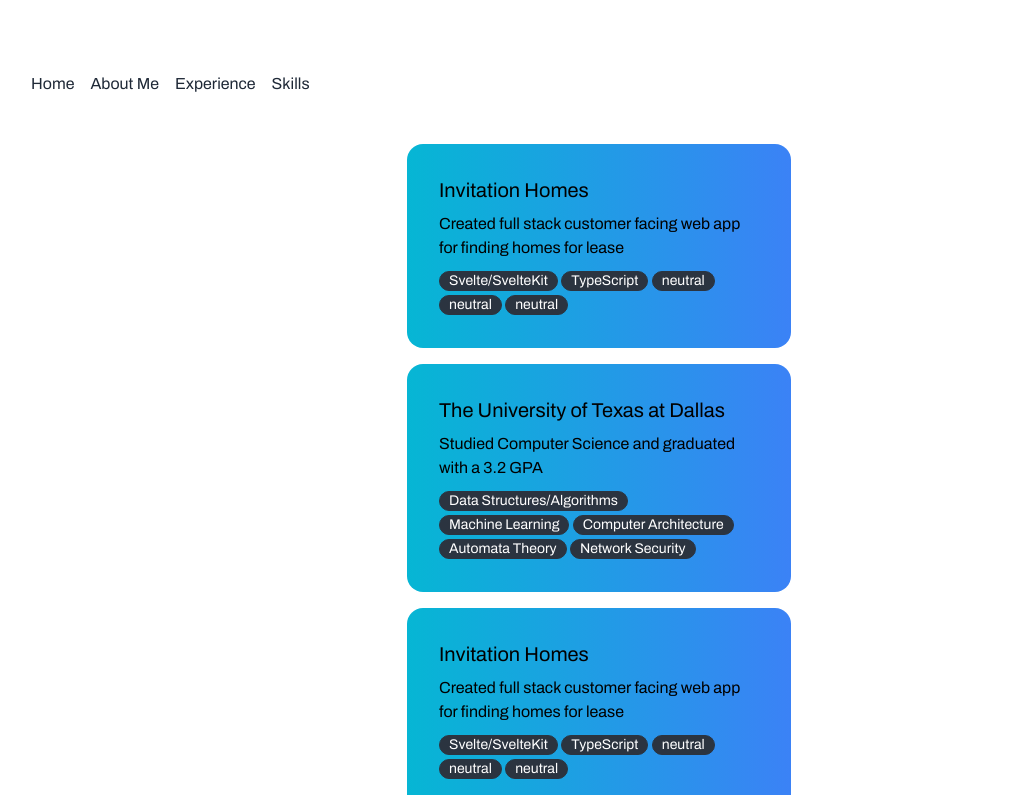
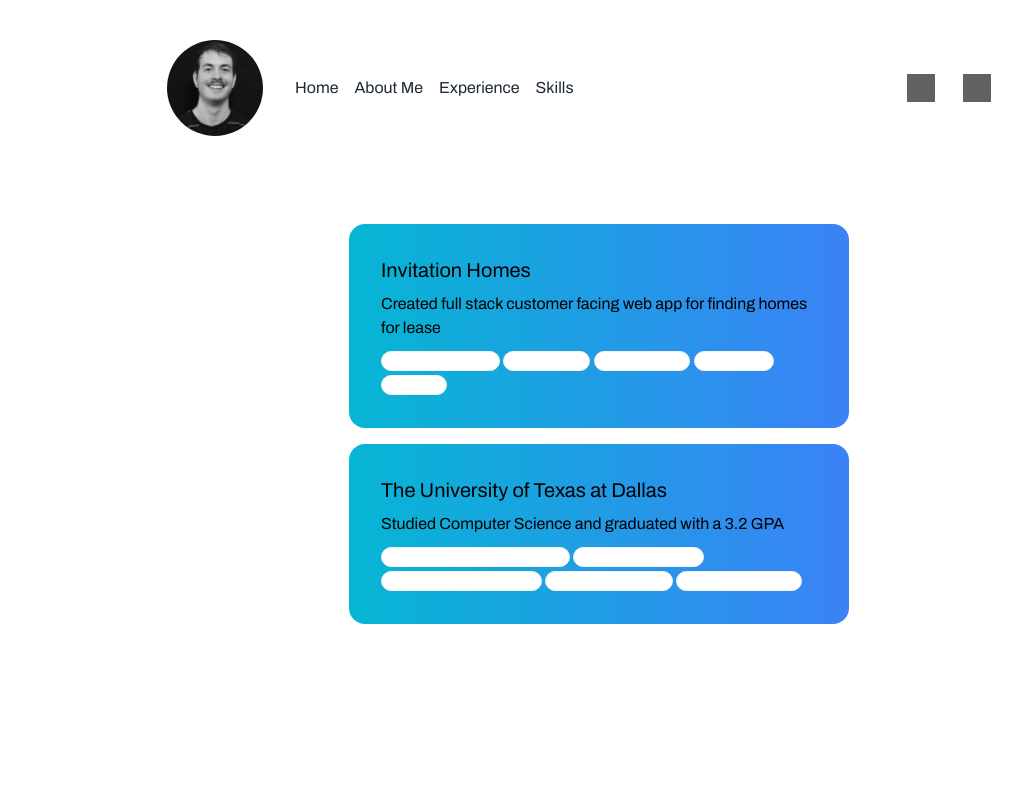
Before and after one commit to DanielOglesby/DanielPortfolio, a SvelteKit app: page /experience in a window 1280 px wide. Shown: the top 795 px of the page, without its empty margins (41-1063 px from the left). Built offline with nearby package versions, Linux system fonts and the light colour scheme; grey boxes are pictures that could not be loaded.

Commit message:
feat: add data to experience cards

```diff
--- a/src/components/ExperiencePage/ExperienceCard.svelte
+++ b/src/components/ExperiencePage/ExperienceCard.svelte
@@ -9,20 +9,23 @@
     "neutral",
     "neutral",
   ];
+  export let link = "https://www.invitationhomes.com/";
 </script>
 
 <div
-  class="card w-96 bg-gradient-to-r from-cyan-500 to-blue-500 text-black mt-4"
+  class="card w-[500px] bg-gradient-to-r from-cyan-500 to-blue-500 text-black mt-4 cursor-pointer"
 >
-  <div class="card-body">
-    <h2 class="card-title">{title}</h2>
-    <p>{description}</p>
-    <div>
-      <div class="badge badge-neutral text-white">{badges[0]}</div>
-      <div class="badge badge-neutral text-white">{badges[1]}</div>
-      <div class="badge badge-neutral text-white">{badges[2]}</div>
-      <div class="badge badge-neutral text-white">{badges[3]}</div>
-      <div class="badge badge-neutral text-white">{badges[4]}</div>
+  <a href={link}>
+    <div class="card-body">
+      <h2 class="card-title">{title}</h2>
+      <p>{description}</p>
+      <div>
+        <div class="badge badge-black text-white">{badges[0]}</div>
+        <div class="badge badge-black text-white">{badges[1]}</div>
+        <div class="badge badge-black text-white">{badges[2]}</div>
+        <div class="badge badge-black text-white">{badges[3]}</div>
+        <div class="badge badge-black text-white">{badges[4]}</div>
+      </div>
     </div>
-  </div>
+  </a>
 </div>
--- /dev/null
+++ b/src/components/LandingPage/Header.svelte
@@ -0,0 +1,19 @@
+<script>
+  import Headshot from "./Headshot.svelte";
+  import ButtonGroup from "./ButtonGroup.svelte";
+  import TopNavbar from "./TopNavbar.svelte";
+</script>
+
+<section class=" flex">
+  <div class="h-24 flex w-full">
+    <div class="flex ml-4">
+      <Headshot />
+    </div>
+    <div class="flex ml-8 order-1">
+      <TopNavbar />
+    </div>
+    <div class="flex order-2 ml-auto">
+      <ButtonGroup />
+    </div>
+  </div>
+</section>
--- a/src/routes/+page.svelte
+++ b/src/routes/+page.svelte
@@ -6,22 +6,11 @@
   import TopNavbar from "../components/LandingPage/TopNavbar.svelte";
   import ButtonGroup from "../components/LandingPage/ButtonGroup.svelte";
   import ExperienceCard from "../components/ExperiencePage/ExperienceCard.svelte";
+  import Header from "../components/LandingPage/Header.svelte";
 </script>
 
 <main class="px-[15vw] py-10">
-  <section class=" flex">
-    <div class="h-24 flex w-full">
-      <div class="flex ml-4">
-        <Headshot />
-      </div>
-      <div class="flex ml-8 order-1">
-        <TopNavbar />
-      </div>
-      <div class="flex order-2 ml-auto">
-        <ButtonGroup />
-      </div>
-    </div>
-  </section>
+  <Header></Header>
   <div class="flex p-10 justify-center text-xl">
     <p class="text-center">
       Hello! My name is <a
--- a/src/routes/experience/+page.svelte
+++ b/src/routes/experience/+page.svelte
@@ -1,23 +1,25 @@
 <script>
   import ExperienceCard from "../../components/ExperiencePage/ExperienceCard.svelte";
   import TopNavbar from "../../components/LandingPage/TopNavbar.svelte";
+  import Headshot from "../../components/LandingPage/Headshot.svelte";
+  import ButtonGroup from "../../components/LandingPage/ButtonGroup.svelte";
+  import Header from "../../components/LandingPage/Header.svelte";
 </script>
 
+<main class="px-[15vw] py-10">
+  <Header />
   <section class="p-10 flex flex-col">
-  <div class="m-8">
-    <TopNavbar />
-  </div>
     <div class="flex justify-center">
-    <div>
+      <div class="mt-8">
         <ExperienceCard
           title="Invitation Homes"
           description="Created full stack customer facing web app for finding homes for lease"
           badges={[
             "Svelte/SvelteKit",
             "TypeScript",
-          "neutral",
-          "neutral",
-          "neutral",
+            "PostgreSQL",
+            "Terraform",
+            "Heroku",
           ]}
         />
         <ExperienceCard
@@ -31,8 +33,7 @@
             "Network Security",
           ]}
         />
-      <ExperienceCard />
-      <ExperienceCard />
       </div>
     </div>
   </section>
+</main>
```
Lines whose indentation alone changed are shown as unchanged.
